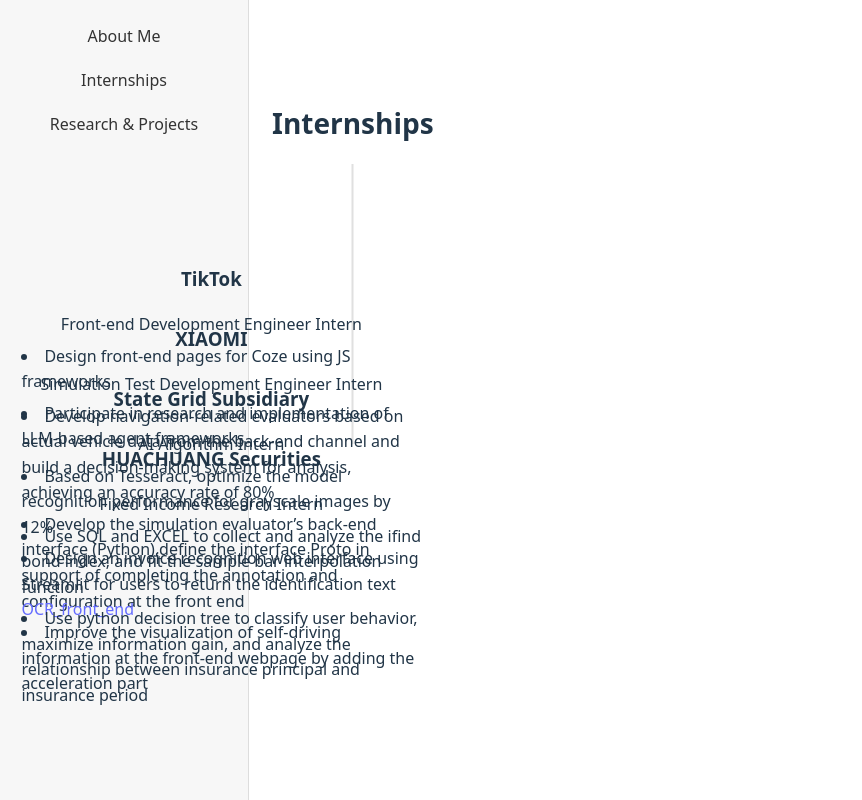
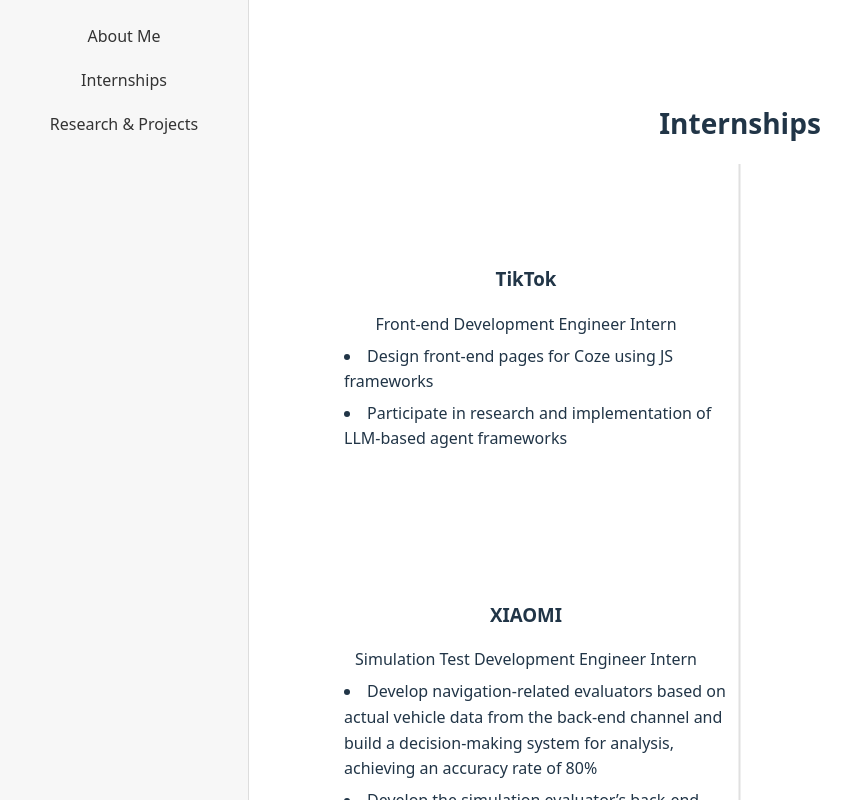
Before and after one commit to problemme/CV_link, a Vue app: page / in a window 1280 px wide. Both pictures are taken after a click on the link "Internships". Shown: the top 800 px of the page, without its empty margins (0-862 px from the left). Built offline with nearby package versions, Linux system fonts and the light colour scheme.

Commit message:
更新 internships.vue

```diff
--- a/src/components/internships.vue
+++ b/src/components/internships.vue
@@ -110,12 +110,7 @@
     width: 50%;
     padding: 10px 20px;
 }
-.card {
-  position: absolute;
-  width: 420px;
-  left: 50%;
-  transform: translateX(-75%);
-}
+
 .details {
   list-style-position: inside;
   padding-left: 20px;
```
